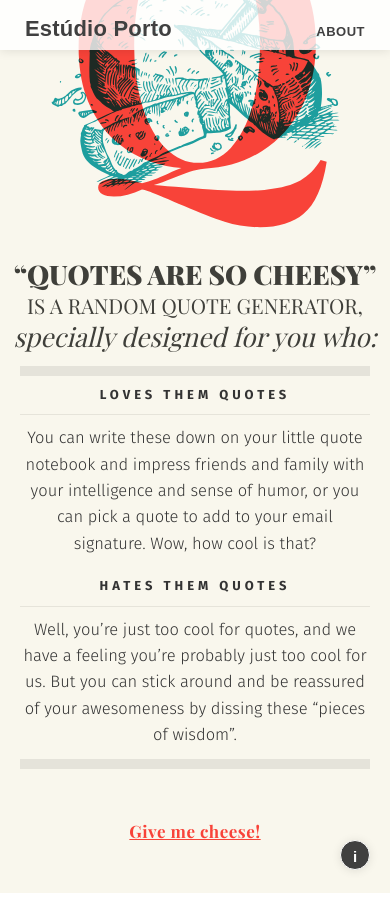
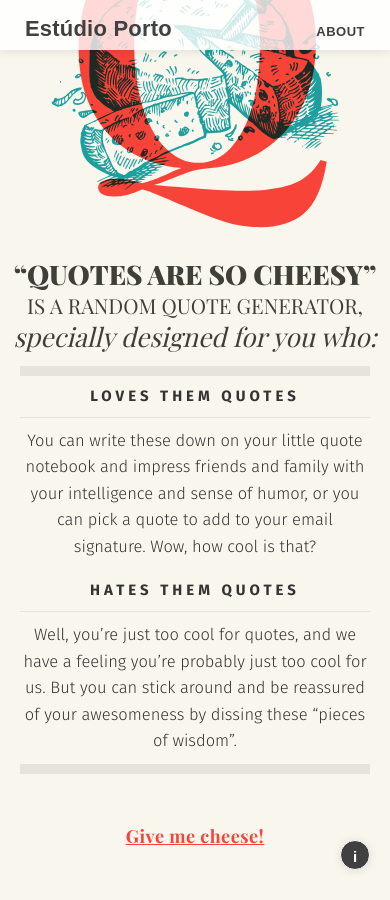
Before and after one commit to carolineportugal/estudioporto, a Jekyll site: the page built from _projects/quote-generator.html, in a window 390 px wide and 900 px high, scrolled down 161 px. Built offline with Jekyll 4.4.1, drawn with Linux system fonts in a browser that asks for light colours; nearby versions of some CDN libraries; some web fonts are replaced.

Commit message:
makes text size adjustments to quote generator

```diff
--- a/_sass/_quote-generator.scss
+++ b/_sass/_quote-generator.scss
@@ -284,10 +284,6 @@ $transition-time:.2s;
         flex-direction: column;
         padding:0 2rem;
 
-        .column-title{
-          font-size: 14px;
-        }
-
         .text1,
         .text2{
           text-align: center;
@@ -314,10 +310,6 @@ $transition-time:.2s;
 
       .two-column-wrapper{
 
-        .column-title{
-          font-size: 13px;
-        }
-
         .text1,
         .text2{
           font-size:16.5px;
@@ -330,7 +322,7 @@ $transition-time:.2s;
     .link-wrapper{
 
       .link-text{
-        font-size: 17px;
+        font-size: 18px;
       }
 
     }
```
